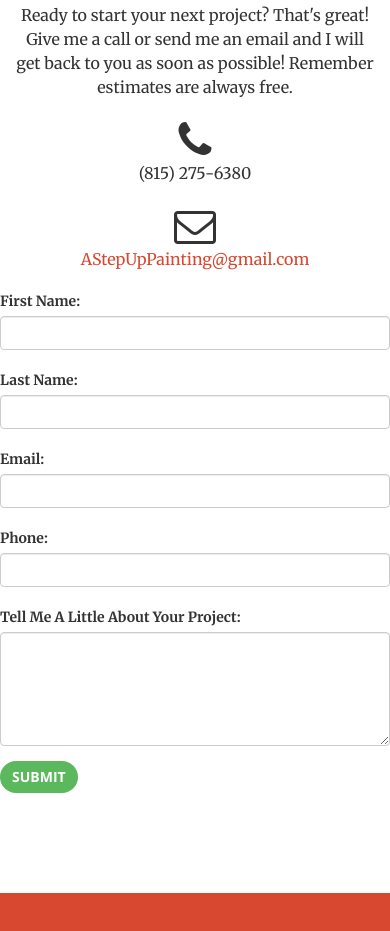
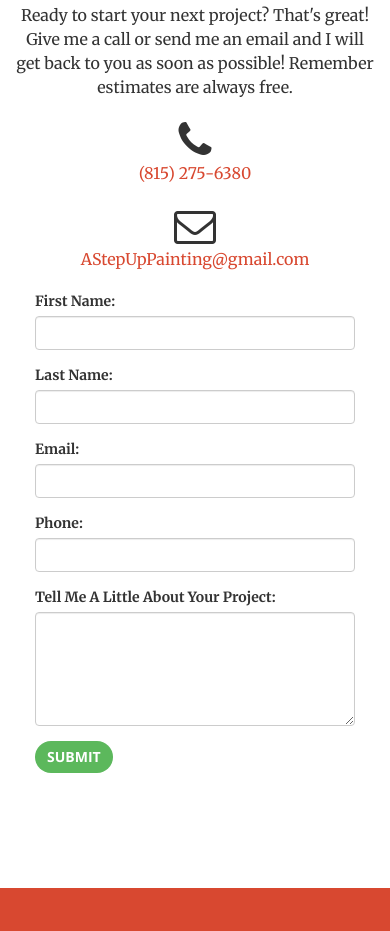
Before and after one commit to DerrickF/AStepUpPainting, a website: page index.html in a window 390 px wide. Shown: the part 3373-4304 px from the top of the page. Drawn offline with nearby package versions, Linux system fonts and the light colour scheme.

Commit message:
made the contact form look better when on mobile.

```diff
--- a/index.html
+++ b/index.html
@@ -233,7 +233,7 @@
                     <h1><i class="fa fa-thumbs-up" aria-hidden="true"></i>Thanks!</h1>
                     <p>I will get in touch with you as soon as I can to go over your project.</p>
                 </div>
-                    <a href="#page-top" class="page-scroll btn btn-default btn-xl">Home</a>
+                    <a href="." class="page-scroll btn btn-default btn-xl">Home</a>
             </div>
         </div>
     </section>
@@ -250,7 +250,8 @@
                 </div>
                 <div class="col-lg-4 col-lg-offset-2 text-center">
                     <i class="fa fa-phone fa-3x wow bounceIn"></i>
-                    <p>(815) 275-6380</p>
+                    <p><a href="tel:+01-815-275-6380">(815) 275-6380</a></p>
+
                 </div>
                 <div class="col-lg-4 text-center">
                     <i class="fa fa-envelope-o fa-3x wow bounceIn" data-wow-delay=".1s"></i>
@@ -258,26 +259,46 @@
                 </div>
             </div>
              <div class="row">
-                <form role="form" action="https://formspree.io/astepuppainting@gmail.com" method="POST">
-                    <div class="form-group">
+                <form role="form" action="https://formspree.io/astepuppainting@gmail.com" method="POST" class="form-control-group">
+                    <div>
+                        <div class="row margin-bottom">
+                            <div class="form-control-group col-xs-offset-1 col-xs-10">
                                 <label for="firstName">First Name:</label>
-                        <input type="text" class="form-control" id="firstName" name="firstName">
-                        <br />
+                                <input type="text" class="form-control form-control-inline" id="firstName" name="firstName">
+                            </div>
+                        </div>
+                        <div class="row margin-bottom">
+                            <div class="form-control-group col-xs-offset-1 col-xs-10">
                                 <label for="lastName">Last Name:</label>
                                 <input type="text" class="form-control" id="lastName" name="lastName">
-                        <br />
+                            </div>
+                        </div>
+                        <div class="row margin-bottom">
+                            <div class="form-control-group col-xs-offset-1 col-xs-10">
                                <label for="email">Email:</label>
                                <input type="email" class="form-control" id="email" name="email">
-                        <br />
+                            </div>
+                        </div>
+                        <div class="row margin-bottom">
+                            <div class="form-control-group col-xs-offset-1 col-xs-10">
                                 <label for="phone">Phone:</label>
                                 <input type="tel" class="form-control" id="phone" name="phone">
-                        <br />
+                            </div>
+                        </div>
+                        <div class="row margin-bottom">
+                            <div class="form-control-group col-xs-offset-1 col-xs-10">
                                <label for="projectDescription">Tell Me A Little About Your Project:</label>
                                 <textarea class="form-control" rows="5" id="projectDescription" name="projectDescription"></textarea>
+                            </div>
+                        </div>
                         <input type="hidden" name="_next" value="http://www.astepuppainting.com/#emailSuccess" />
                         <input type="text" name="_gotcha" style="display:none" />
                     </div>
+                    <div class="row margin-bottom">
+                            <div class="form-control-group col-xs-offset-1 col-xs-10">
                                 <button type="submit" class="btn btn-success">Submit</button>
+                            </div>
+                    </div>
                 </form>
              </div>
         </div>
--- a/less/creative.less
+++ b/less/creative.less
@@ -358,3 +358,11 @@ a[href^="tel:"] {
 .carousel-caption{
     color: white;
 }
+
+.margin-bottom{
+    margin-bottom: 15px;
+}
+
+a[href^="tel:"] {
+  text-decoration: none;
+}
```
Also changed, not shown: css/creative.css, css/creative.min.css. Lines whose indentation alone changed are shown as unchanged.
